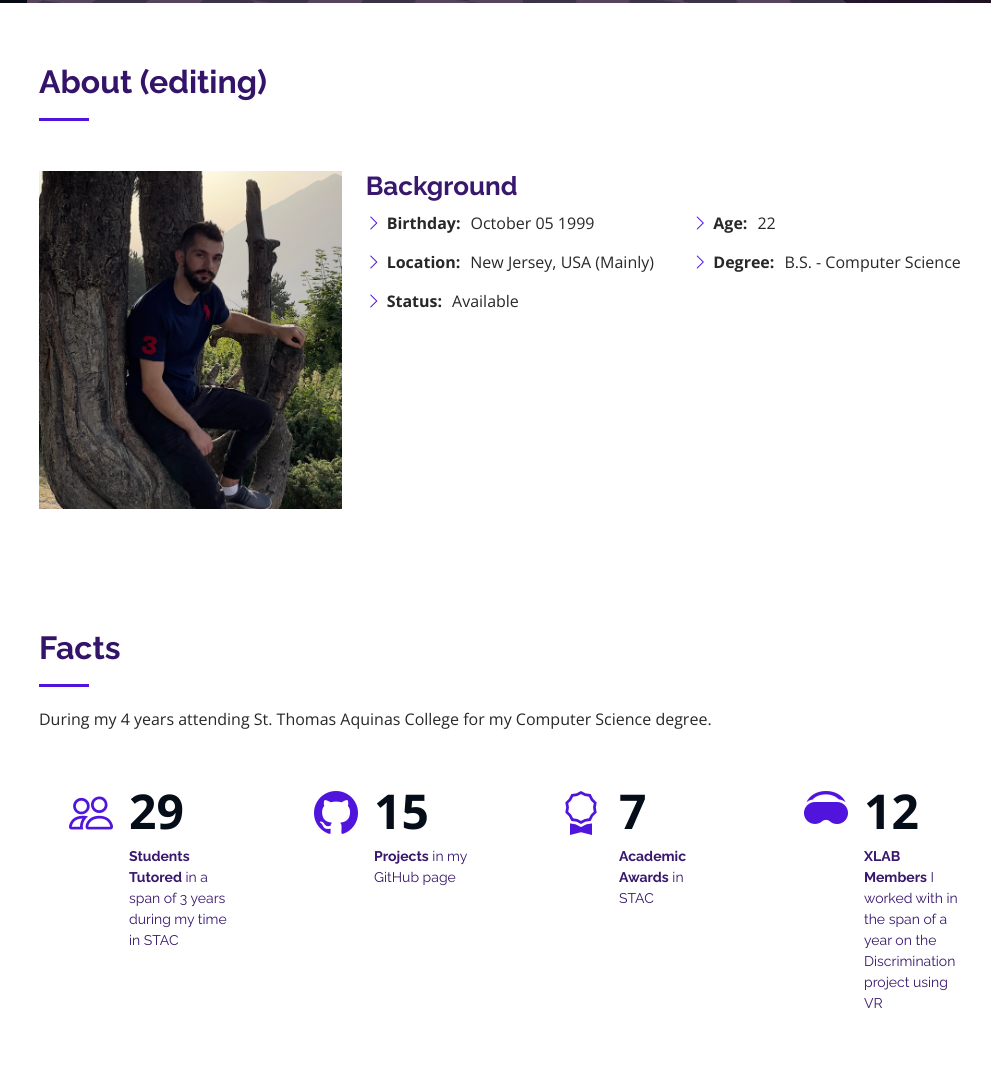
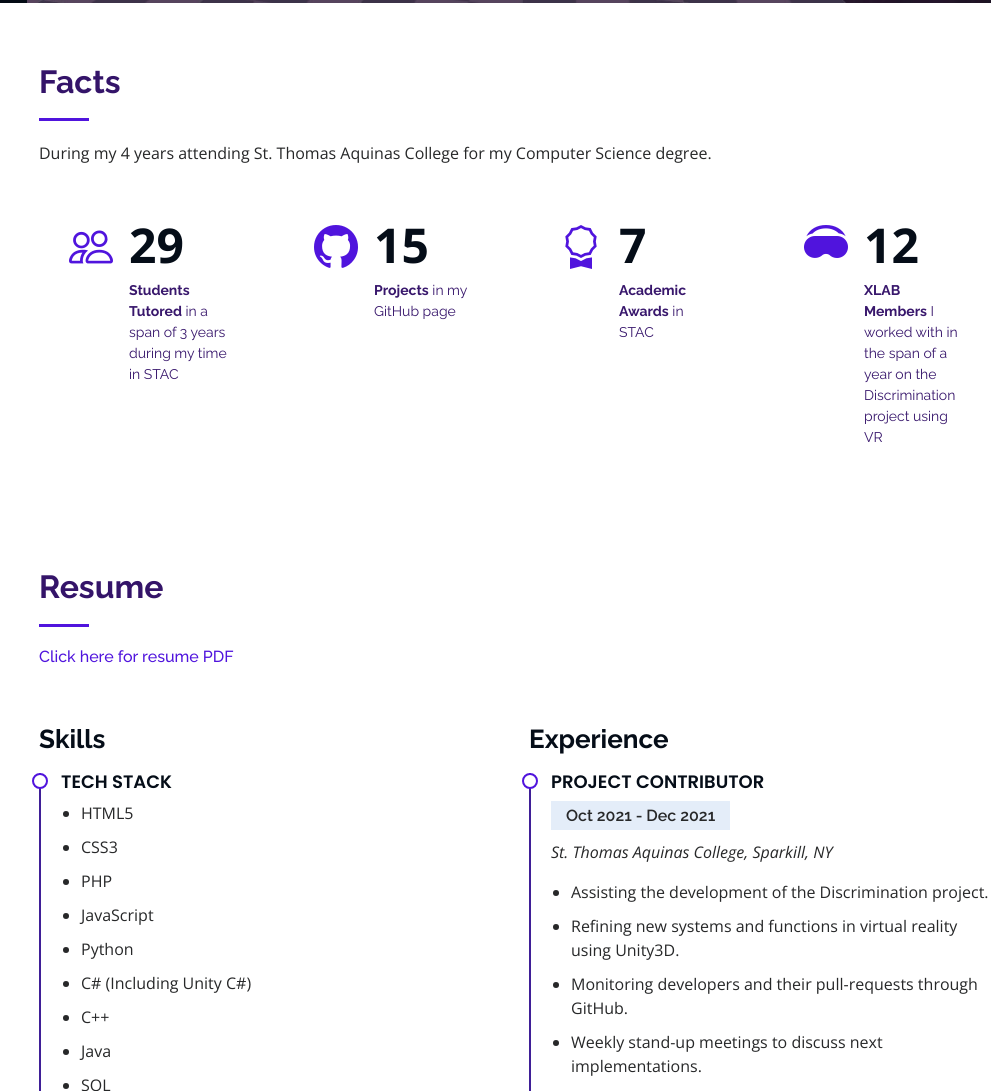
Before and after one commit to taulantxhakli/taulantxhakli.github.io, a plain HTML site: page index.html in a window 1280 px wide. Shown: the part 797-1888 px from the top of the page, without its empty margins (273-1264 px from the left). Drawn offline with nearby package versions, Linux system fonts and the light colour scheme.

Commit message:
about section removal and general edits

```diff
--- a/index.html
+++ b/index.html
@@ -49,7 +49,7 @@
       <nav id="navbar" class="nav-menu navbar">
         <ul>
           <li><a href="#hero" class="nav-link scrollto active"><i class="bx bx-home"></i> <span>Home</span></a></li>
-          <li><a href="#about" class="nav-link scrollto"><i class="bx bx-user"></i> <span>About</span></a></li>
+          <li><a href="#facts" class="nav-link scrollto"><i class="bx bx-user"></i> <span>Facts</span></a></li>
           <li><a href="#resume" class="nav-link scrollto"><i class="bx bx-file-blank"></i> <span>Resume</span></a></li>
           <li><a href="#portfolio" class="nav-link scrollto"><i class="bx bx-book-content"></i> <span>Portfolio</span></a></li>
         </ul>
@@ -62,44 +62,10 @@
     <div class="hero-container" data-aos="fade-in">
       <h1>Taulant Xhakli</h1>
       <p>I am <span class="typed" data-typed-items="a Learner, a Developer, a Tutor, a Programmer"></span></p>
-      <p>[Note: Website going through changes. (12/09/2021)]</p>
     </div>
   </section><!-- End Hero -->
 
   <main id="main">
-
-    <!-- ======= About Section ======= -->
-    <section id="about" class="about">
-      <div class="container">
-
-        <div class="section-title">
-          <h2>About (editing)</h2>
-        </div>
-
-        <div class="row">
-          <div class="col-lg-4" data-aos="fade-right">
-            <img src="assets/img/showcase.jpg" class="img-fluid" alt="">
-          </div>
-          <div class="col-lg-8 pt-4 pt-lg-0 content" data-aos="fade-left">
-            <h3>Background</h3>
-            <div class="row">
-              <div class="col-lg-6">
-                <ul>
-                  <li><i class="bi bi-chevron-right"></i> <strong>Birthday:</strong> <span>October 05 1999</span></li>
-                  <li><i class="bi bi-chevron-right"></i> <strong>Location:</strong> <span>New Jersey, USA (Mainly)</span></li>
-                  <li><i class="bi bi-chevron-right"></i> <strong>Status:</strong> <span>Available</span></li>
-                </ul>
-              </div>
-              <div class="col-lg-6">
-                <ul>
-                  <li><i class="bi bi-chevron-right"></i> <strong>Age:</strong> <span>22</span></li>
-                  <li><i class="bi bi-chevron-right"></i> <strong>Degree:</strong> <span>B.S. - Computer Science</span></li>
-                </ul>
-              </div>
-          </div>
-        </div>
-      </div>
-    </section><!-- End About Section -->
 
     <!-- ======= Facts ======= -->
     <section id="facts" class="facts">
@@ -203,7 +169,7 @@
             <h3 class="resume-title">Experience</h3>
             <div class="resume-item">
               <h4>Project Contributor</h4>
-              <h5>Oct 2021 - Present</h5>
+              <h5>Oct 2021 - Dec 2021</h5>
               <p><em>St. Thomas Aquinas College, Sparkill, NY</em></p>
               <ul>
                 <li>Assisting the development of the Discrimination project.</li>
```
